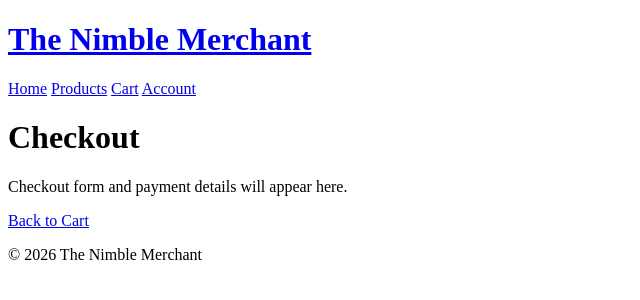
After one commit to Luke-Smith92/TheNimbleMerchant, a Django app: template checkout/templates/checkout/checkout.html in a window 1280 px wide. The commit adds this page. Shown: the top 300 px of the page, without its empty margins (0-640 px from the left). Run offline with Django 5.2, Linux system fonts and the light colour scheme; the template is opened without the code that fills it, so the values that code supplies are empty; parts of the project's set-up code (start-up, migrations or seed data) failed here and were passed over.

Commit message:
Create checkout application and routing

```diff
--- a/cart/templates/cart/cart.html
+++ b/cart/templates/cart/cart.html
@@ -47,5 +47,6 @@
 {% endif %}
 
 <a href="{% url 'products' %}">Back to Products</a>
+<a href="{% url 'checkout' %}">Proceed to Checkout</a>
 
 {% endblock %}
--- /dev/null
+++ b/checkout/templates/checkout/checkout.html
@@ -0,0 +1,11 @@
+{% extends "base.html" %}
+
+{% block content %}
+
+<h1>Checkout</h1>
+
+<p>Checkout form and payment details will appear here.</p>
+
+<a href="{% url 'view_cart' %}">Back to Cart</a>
+
+{% endblock %}
--- /dev/null
+++ b/checkout/url.py
@@ -0,0 +1,6 @@
+from django.urls import path
+from . import views
+
+urlpatterns = [
+    path('', views.checkout, name='checkout'),
+]
--- a/checkout/views.py
+++ b/checkout/views.py
@@ -1,3 +1,6 @@
 from django.shortcuts import render
 
-# Create your views here.
+
+def checkout(request):
+    """Display checkout page."""
+    return render(request, 'checkout/checkout.html')
--- a/nimble_merchant/urls.py
+++ b/nimble_merchant/urls.py
@@ -22,4 +22,5 @@ urlpatterns = [
     path('', include('home.urls')),
     path('products/', include('products.urls')),
     path('cart/', include('cart.urls')),
+    path('checkout/', include('checkout.urls')),
 ]
```
